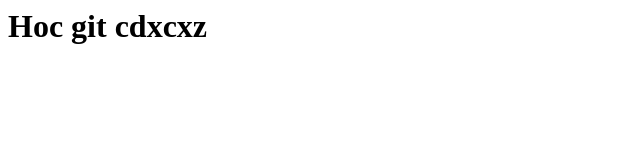
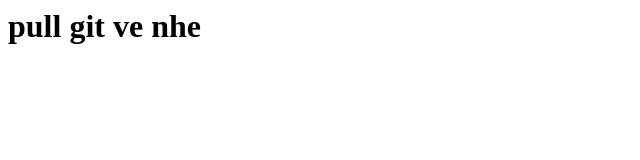
Before and after one commit to anhdaotrn/hoc-git-2, a plain HTML site: page index.html in a window 1280 px wide. Shown: the whole page, without its empty margins (0-640 px from the left). Drawn offline with Linux system fonts and the light colour scheme.

Commit message:
Update index.html

```diff
--- a/index.html
+++ b/index.html
@@ -1 +1 @@
-<h1>Hoc git cdxcxz</h1>
+<h1>pull git ve nhe</h1>
```
